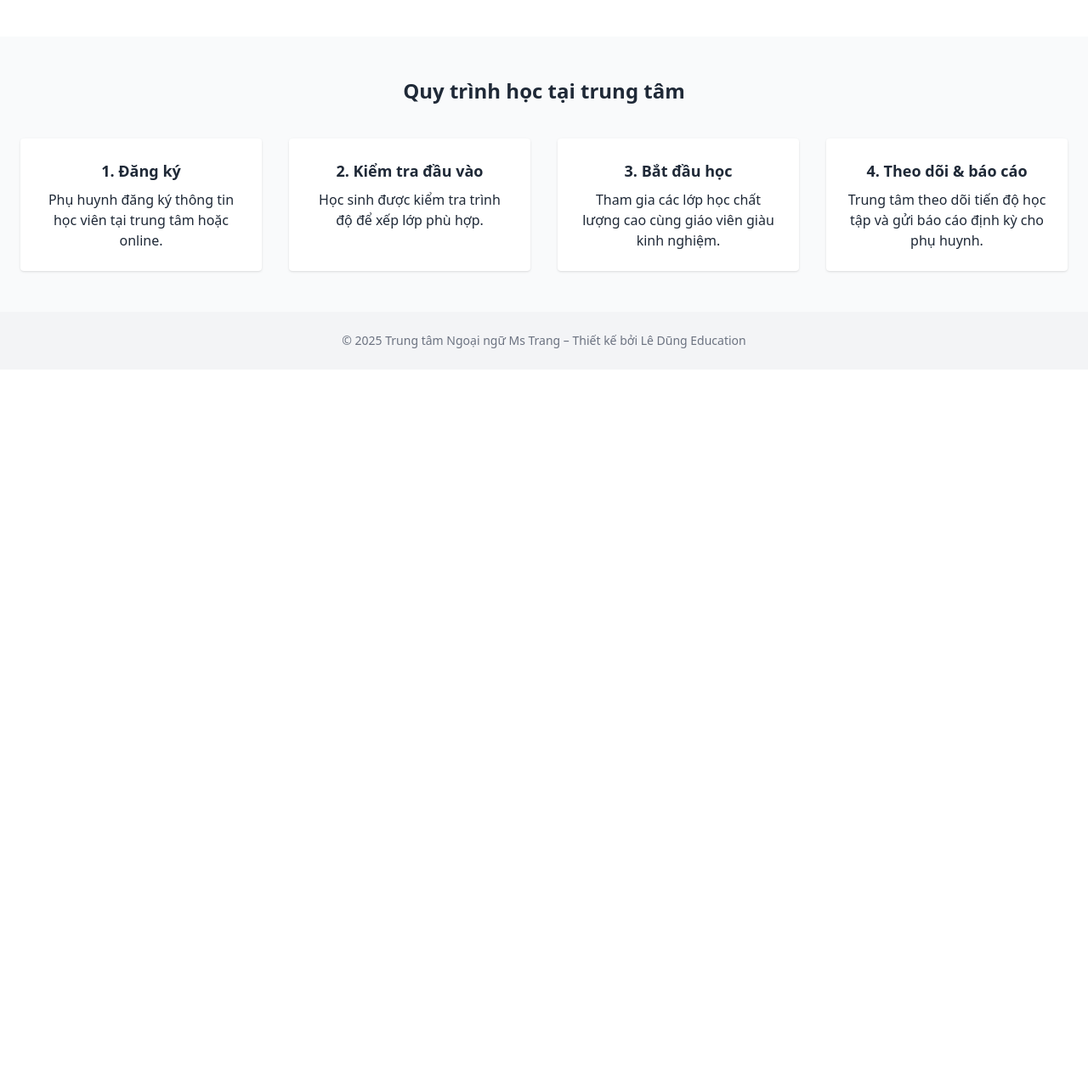
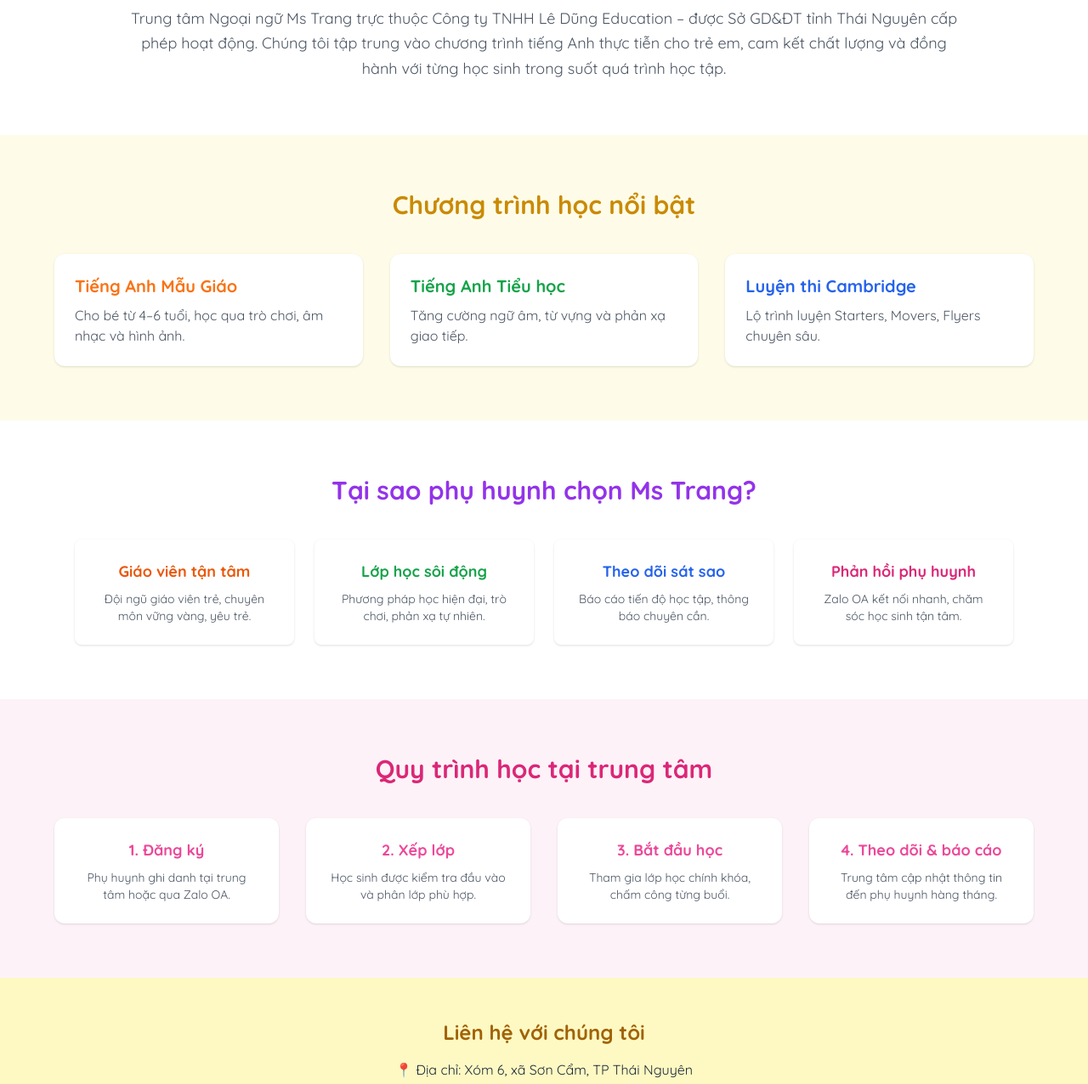
Before and after one commit to ledungedu/mstrang-website, a plain HTML site: page index.html in a window 1280 px wide. Shown: the part 521-1797 px from the top of the page at 85% size. Before the commit the page ends 956 px from the top, so only its background shows below. Drawn offline with nearby package versions, Linux system fonts and the light colour scheme.

Commit message:
Giao diện kiểu preschool đẹp với Tailwind

```diff
--- a/index.html
+++ b/index.html
@@ -1,62 +1,122 @@
 <!DOCTYPE html>
 <html lang="vi">
 <head>
-  <meta charset="UTF-8">
-  <meta name="viewport" content="width=device-width, initial-scale=1.0">
-  <title>Trung tâm Ms Trang</title>
+  <meta charset="UTF-8" />
+  <meta name="viewport" content="width=device-width, initial-scale=1.0"/>
+  <title>Trung tâm Ngoại ngữ Ms Trang</title>
   <script src="https://cdn.tailwindcss.com"></script>
+  <style>
+    @import url('https://fonts.googleapis.com/css2?family=Quicksand:wght@400;600;700&display=swap');
+    body {
+      font-family: 'Quicksand', sans-serif;
+    }
+  </style>
 </head>
-<body class="font-sans text-gray-800">
+<body class="bg-white text-gray-800">
 
-  <!-- Header -->
-  <header class="flex items-center justify-between px-6 py-4 bg-white shadow">
-    <img src="logo.png" alt="Logo" class="h-12">
-    <nav class="space-x-6">
-      <a href="#" class="text-gray-700 font-medium hover:text-orange-600">Trang chủ</a>
-      <a href="#" class="text-gray-700 font-medium hover:text-orange-600">Chương trình</a>
-      <a href="#" class="text-gray-700 font-medium hover:text-orange-600">Liên hệ</a>
+  <!-- 🌟 Header -->
+  <header class="flex justify-between items-center px-6 py-4 shadow-md bg-white sticky top-0 z-50">
+    <img src="logo.png" alt="Logo Ms Trang" class="h-12">
+    <nav class="space-x-6 text-sm sm:text-base font-semibold">
+      <a href="#" class="hover:text-orange-500">Trang chủ</a>
+      <a href="#about" class="hover:text-orange-500">Giới thiệu</a>
+      <a href="#courses" class="hover:text-orange-500">Chương trình</a>
+      <a href="#contact" class="hover:text-orange-500">Liên hệ</a>
     </nav>
   </header>
 
-  <!-- Hero Section -->
-  <section class="bg-orange-50 py-20 text-center">
-    <h1 class="text-4xl font-bold text-gray-900 mb-4">Chào mừng đến với Trung tâm Ngoại ngữ Ms Trang</h1>
-    <p class="text-lg mb-6">Đào tạo tiếng Anh chất lượng cao cho trẻ em và học sinh</p>
-    <a href="#" class="bg-orange-500 text-white px-6 py-3 rounded-lg font-semibold hover:bg-orange-600">Xem chương trình học</a>
+  <!-- 🌈 Hero Section -->
+  <section class="bg-orange-100 py-20 text-center px-6">
+    <h1 class="text-4xl sm:text-5xl font-bold text-orange-600 mb-4">Hành trình học tiếng Anh bắt đầu từ đây</h1>
+    <p class="text-lg mb-6">Chúng tôi mang đến môi trường học vui vẻ, hiệu quả cho trẻ từ 4–15 tuổi</p>
+    <a href="#courses" class="inline-block bg-orange-500 text-white px-6 py-3 rounded-full font-semibold hover:bg-orange-600 transition">Xem chương trình học</a>
   </section>
 
-  <!-- About -->
-  <section class="px-6 py-12 bg-white">
-    <h2 class="text-2xl font-semibold mb-4">Về chúng tôi</h2>
-    <p>Trung tâm Ngoại ngữ Ms Trang là đơn vị được cấp phép bởi Sở GD&ĐT Thái Nguyên, chuyên đào tạo tiếng Anh cho học sinh từ lớp 1 đến lớp 9. Chúng tôi cam kết chất lượng và đồng hành cùng sự tiến bộ của từng học viên.</p>
+  <!-- 🎓 Giới thiệu -->
+  <section id="about" class="py-16 px-6 max-w-5xl mx-auto">
+    <h2 class="text-3xl font-bold text-center text-orange-600 mb-6">Về Trung tâm Ms Trang</h2>
+    <p class="text-center text-gray-600 text-lg leading-relaxed">
+      Trung tâm Ngoại ngữ Ms Trang trực thuộc Công ty TNHH Lê Dũng Education – được Sở GD&ĐT tỉnh Thái Nguyên cấp phép hoạt động.
+      Chúng tôi tập trung vào chương trình tiếng Anh thực tiễn cho trẻ em, cam kết chất lượng và đồng hành với từng học sinh trong suốt quá trình học tập.
+    </p>
   </section>
 
-  <!-- Bộ 4 bước học -->
-  <section class="bg-gray-50 py-12 px-6">
-    <h2 class="text-2xl font-semibold text-center mb-10">Quy trình học tại trung tâm</h2>
-    <div class="grid grid-cols-1 sm:grid-cols-2 lg:grid-cols-4 gap-8">
-      <div class="bg-white p-6 shadow rounded text-center">
-        <h3 class="font-bold text-lg mb-2">1. Đăng ký</h3>
-        <p>Phụ huynh đăng ký thông tin học viên tại trung tâm hoặc online.</p>
+  <!-- 🧒 Chương trình học -->
+  <section id="courses" class="bg-yellow-50 py-16 px-6">
+    <h2 class="text-3xl font-bold text-center mb-10 text-yellow-600">Chương trình học nổi bật</h2>
+    <div class="grid sm:grid-cols-2 lg:grid-cols-3 gap-8 max-w-6xl mx-auto">
+      <div class="bg-white p-6 rounded-xl shadow hover:shadow-lg transition">
+        <h3 class="text-xl font-bold text-orange-500 mb-2">Tiếng Anh Mẫu Giáo</h3>
+        <p class="text-gray-600">Cho bé từ 4–6 tuổi, học qua trò chơi, âm nhạc và hình ảnh.</p>
       </div>
-      <div class="bg-white p-6 shadow rounded text-center">
-        <h3 class="font-bold text-lg mb-2">2. Kiểm tra đầu vào</h3>
-        <p>Học sinh được kiểm tra trình độ để xếp lớp phù hợp.</p>
+      <div class="bg-white p-6 rounded-xl shadow hover:shadow-lg transition">
+        <h3 class="text-xl font-bold text-green-600 mb-2">Tiếng Anh Tiểu học</h3>
+        <p class="text-gray-600">Tăng cường ngữ âm, từ vựng và phản xạ giao tiếp.</p>
       </div>
-      <div class="bg-white p-6 shadow rounded text-center">
-        <h3 class="font-bold text-lg mb-2">3. Bắt đầu học</h3>
-        <p>Tham gia các lớp học chất lượng cao cùng giáo viên giàu kinh nghiệm.</p>
-      </div>
-      <div class="bg-white p-6 shadow rounded text-center">
-        <h3 class="font-bold text-lg mb-2">4. Theo dõi & báo cáo</h3>
-        <p>Trung tâm theo dõi tiến độ học tập và gửi báo cáo định kỳ cho phụ huynh.</p>
+      <div class="bg-white p-6 rounded-xl shadow hover:shadow-lg transition">
+        <h3 class="text-xl font-bold text-blue-600 mb-2">Luyện thi Cambridge</h3>
+        <p class="text-gray-600">Lộ trình luyện Starters, Movers, Flyers chuyên sâu.</p>
       </div>
     </div>
   </section>
 
-  <!-- Footer -->
-  <footer class="bg-gray-100 text-center py-6 text-sm text-gray-500">
-    © 2025 Trung tâm Ngoại ngữ Ms Trang – Thiết kế bởi Lê Dũng Education
+  <!-- ✨ Ưu điểm nổi bật -->
+  <section class="py-16 px-6 max-w-6xl mx-auto">
+    <h2 class="text-3xl font-bold text-center mb-10 text-purple-600">Tại sao phụ huynh chọn Ms Trang?</h2>
+    <div class="grid sm:grid-cols-2 lg:grid-cols-4 gap-6 text-center">
+      <div class="p-6 bg-white shadow rounded-lg">
+        <h3 class="font-bold text-lg text-orange-600 mb-2">Giáo viên tận tâm</h3>
+        <p class="text-gray-600 text-sm">Đội ngũ giáo viên trẻ, chuyên môn vững vàng, yêu trẻ.</p>
+      </div>
+      <div class="p-6 bg-white shadow rounded-lg">
+        <h3 class="font-bold text-lg text-green-600 mb-2">Lớp học sôi động</h3>
+        <p class="text-gray-600 text-sm">Phương pháp học hiện đại, trò chơi, phản xạ tự nhiên.</p>
+      </div>
+      <div class="p-6 bg-white shadow rounded-lg">
+        <h3 class="font-bold text-lg text-blue-600 mb-2">Theo dõi sát sao</h3>
+        <p class="text-gray-600 text-sm">Báo cáo tiến độ học tập, thông báo chuyên cần.</p>
+      </div>
+      <div class="p-6 bg-white shadow rounded-lg">
+        <h3 class="font-bold text-lg text-pink-600 mb-2">Phản hồi phụ huynh</h3>
+        <p class="text-gray-600 text-sm">Zalo OA kết nối nhanh, chăm sóc học sinh tận tâm.</p>
+      </div>
+    </div>
+  </section>
+
+  <!-- 🔄 Bộ 4 bước -->
+  <section class="bg-pink-50 py-16 px-6">
+    <h2 class="text-3xl font-bold text-center mb-10 text-pink-600">Quy trình học tại trung tâm</h2>
+    <div class="grid grid-cols-1 sm:grid-cols-2 lg:grid-cols-4 gap-8 max-w-6xl mx-auto">
+      <div class="bg-white p-6 rounded-xl shadow text-center">
+        <h3 class="text-lg font-bold text-pink-500 mb-2">1. Đăng ký</h3>
+        <p class="text-sm text-gray-600">Phụ huynh ghi danh tại trung tâm hoặc qua Zalo OA.</p>
+      </div>
+      <div class="bg-white p-6 rounded-xl shadow text-center">
+        <h3 class="text-lg font-bold text-pink-500 mb-2">2. Xếp lớp</h3>
+        <p class="text-sm text-gray-600">Học sinh được kiểm tra đầu vào và phân lớp phù hợp.</p>
+      </div>
+      <div class="bg-white p-6 rounded-xl shadow text-center">
+        <h3 class="text-lg font-bold text-pink-500 mb-2">3. Bắt đầu học</h3>
+        <p class="text-sm text-gray-600">Tham gia lớp học chính khóa, chấm công từng buổi.</p>
+      </div>
+      <div class="bg-white p-6 rounded-xl shadow text-center">
+        <h3 class="text-lg font-bold text-pink-500 mb-2">4. Theo dõi & báo cáo</h3>
+        <p class="text-sm text-gray-600">Trung tâm cập nhật thông tin đến phụ huynh hàng tháng.</p>
+      </div>
+    </div>
+  </section>
+
+  <!-- 📞 Liên hệ -->
+  <section id="contact" class="bg-yellow-100 py-12 px-6 text-center">
+    <h2 class="text-2xl font-bold text-yellow-700 mb-4">Liên hệ với chúng tôi</h2>
+    <p class="mb-2">📍 Địa chỉ: Xóm 6, xã Sơn Cẩm, TP Thái Nguyên</p>
+    <p class="mb-2">📞 Hotline: 0988 123 456</p>
+    <p class="mb-2">📨 Zalo OA: @MsTrangEnglish</p>
+  </section>
+
+  <!-- ⚙️ Footer -->
+  <footer class="text-center text-sm text-gray-500 py-6 bg-white border-t">
+    © 2025 Trung tâm Ngoại ngữ Ms Trang – Công ty TNHH Lê Dũng Education
   </footer>
 
 </body>
```
